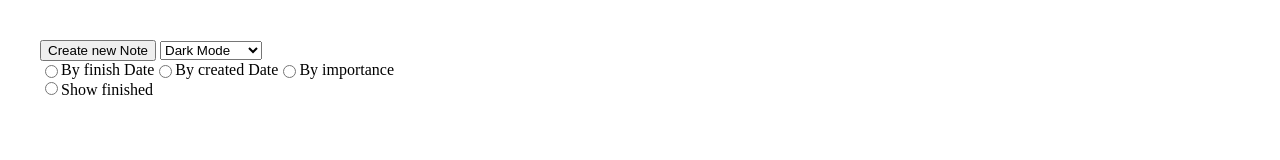
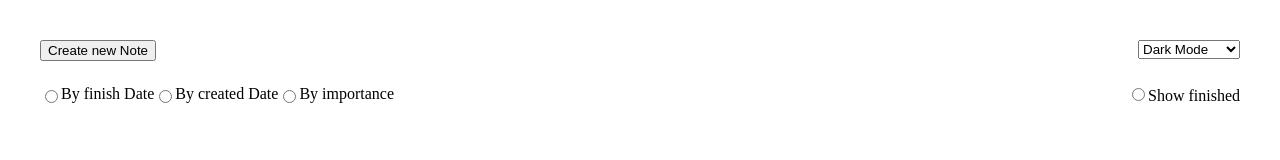
Before and after one commit to CaroleHug/cas-fee-project-1, a plain HTML site: page public/index.html in a window 1280 px wide. Drawn offline with nearby package versions, Linux system fonts and the light colour scheme.

Commit message:
styled index page

```diff
--- a/public/index.html
+++ b/public/index.html
@@ -3,19 +3,29 @@
 <head>
     <meta charset="UTF-8">
     <title>Note Pro</title>
-  <script src="https://cdnjs.cloudflare.com/ajax/libs/handlebars.js/4.7.3/handlebars.min.js" integrity="sha256-/PJBs6QWvXijOFIX04kZpLb6ZtSQckdOIavLWKKOgXU=" crossorigin="anonymous" defer></script>
+    <script src="https://cdnjs.cloudflare.com/ajax/libs/handlebars.js/4.7.3/handlebars.min.js"
+            integrity="sha256-/PJBs6QWvXijOFIX04kZpLb6ZtSQckdOIavLWKKOgXU=" crossorigin="anonymous" defer></script>
     <script src="scripts/index.js" type="module"></script>
 
     <link rel="stylesheet" href="styles/index.css">
 </head>
 <body>
+
+<!--TODO: Refactor namings!!-->
+<div class="left-right">
+    <div>
         <button>Create new Note</button>
+    </div>
+    <div>
         <label for="mode"></label>
         <select name="mode" id="mode">
             <option value="darkMode">Dark Mode</option>
             <option value="whiteMode">Default Mode</option>
         </select>
-<section id="existingNotes">
+    </div>
+</div>
+
+<div class="left-right">
     <div class="grid-container">
         <input type="radio" name="order">By finish Date</input>
         <input type="radio" name="order">By created Date</input>
@@ -25,9 +35,7 @@
     <div class="finished">
         <input type="radio" name="finished">Show finished </input>
     </div>
-</section>
-
-
+</div>
 
 </body>
 </html>
--- a/public/styles/index.css
+++ b/public/styles/index.css
@@ -10,3 +10,9 @@ body {
     grid-gap: 0;
     display: flex;
 }
+
+.left-right {
+    display: flex;
+    justify-content: space-between;
+    margin-bottom: 24px;
+}
```
Lines whose indentation alone changed are shown as unchanged.
